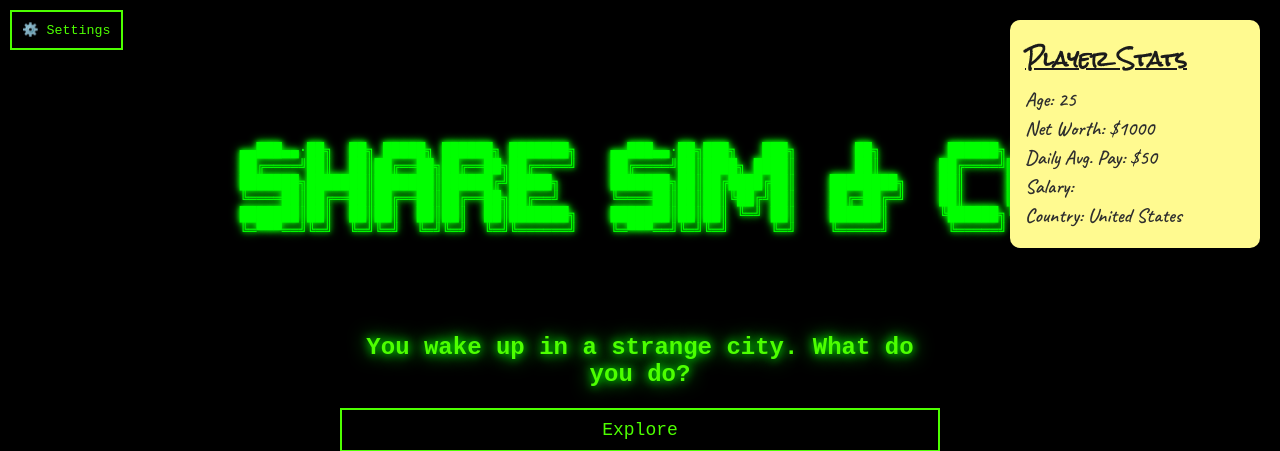
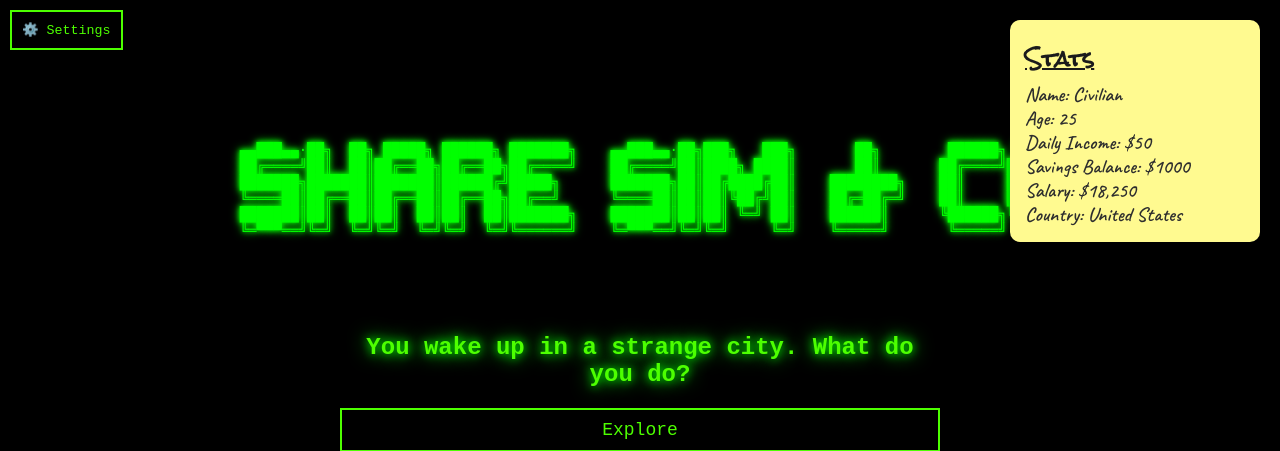
Before and after one commit to SonnyEclipsed/ROYALMACCRO, a Flask app: page / in a window 1280 px wide. Shown: the top 451 px of the page. Run offline with Flask 3, Linux system fonts and the light colour scheme; some libraries are stand-ins or nearby versions; some web fonts are replaced.

Commit message:
Small Changes

```diff
--- a/static/css/styles.css
+++ b/static/css/styles.css
@@ -82,7 +82,7 @@ body {
 
 /* Sloppy Handwriting for Stats */
 .stats-container p {
-    margin: 5px 0;
+    margin: 0px 0;
     color: #2e2e2e;
     font-family: 'Caveat', 'Shadows Into Light Two', 'Gloria Hallelujah', cursive;
     font-size: 20px;
--- a/templates/index.html
+++ b/templates/index.html
@@ -70,11 +70,12 @@
 
     <!-- Sticky Note for Player Stats (Draggable) -->
     <div id="stats-container" class="stats-container">
-        <h3>Player Stats</h3>
+        <h3>Stats</h3>
+        <p>Name: <span id="name">Civilian</span></p>
         <p>Age: <span id="age">25</span></p>
-        <p>Net Worth: <span id="wealth">$1000</span></p>
-        <p>Daily Avg. Pay: <span id="pay">$50</span></p>
-        <p>Salary: <span id="salary"></span></p>
+        <p>Daily Income: <span id="pay">$50</span></p>
+        <p>Savings Balance: <span id="wealth">$1000</span></p>
+        <p>Salary: <span id="salary"></span>$18,250</p>
         <p>Country: <span id="country">United States</span></p>
     </div>
 
```
